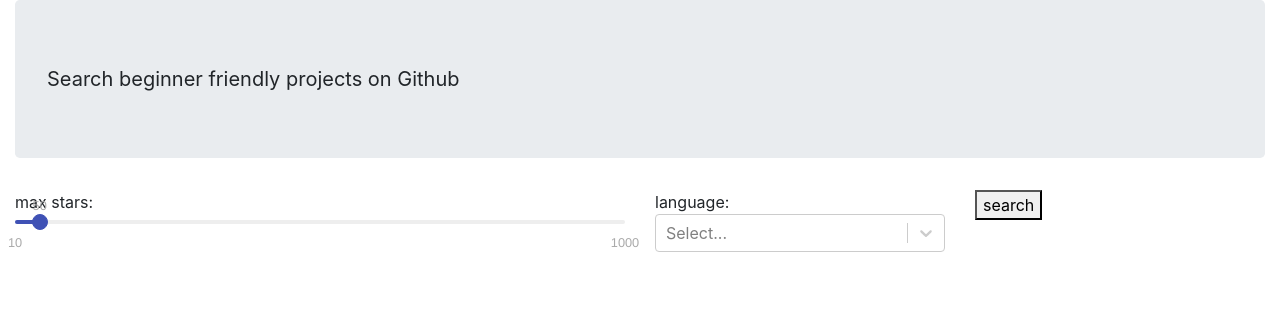
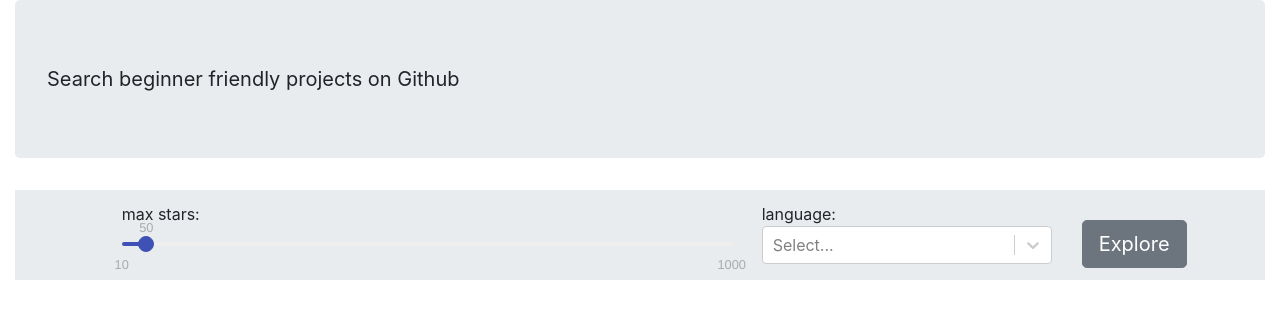
Before and after one commit to manishsaraan/git-first, a React (Create React App) app: page / in a window 1280 px wide. Shown: the top 318 px of the page. Built offline with nearby package versions, Linux system fonts and the light colour scheme.

Commit message:
selection area design changes

```diff
--- a/src/App.css
+++ b/src/App.css
@@ -102,3 +102,16 @@ body {
   margin-top: -2px;
   margin-right: 10px;
 }
+
+.input-range {
+  margin-top: 10px;
+}
+
+.explore-button {
+  margin-top: 18px;
+}
+
+.selector-container {
+  background-color: #e9ecef;
+  padding: 12px 0;
+}
--- a/src/App.js
+++ b/src/App.js
@@ -30,7 +30,7 @@ const App = () => {
       </div>
       <div className="selector-container">
         <div className="row">
-          <div className="col-6">
+          <div className="col-6 offset-md-1">
             <span>max stars:</span>
             <InputRange
               maxValue={1000}
@@ -47,9 +47,14 @@ const App = () => {
               options={languages}
             />
           </div>
-          <div className="col-3">
-            <button type="button" id="search" onClick={exploreProjects}>
-              search
+          <div className="col-1">
+            <button
+              className="btn btn-secondary btn-lg explore-button"
+              type="button"
+              id="search"
+              onClick={exploreProjects}
+            >
+              Explore
             </button>
           </div>
         </div>
--- a/src/components/Repo.js
+++ b/src/components/Repo.js
@@ -38,7 +38,7 @@ const Repo = ({ repo }) => {
               role="img"
             >
               <path
-                fill-rule="evenodd"
+                fillRule={"evenodd"}
                 d="M14 6l-4.9-.64L7 1 4.9 5.36 0 6l3.6 3.26L2.67 14 7 11.67 11.33 14l-.93-4.74L14 6z"
               />
             </svg>{" "}
@@ -55,7 +55,7 @@ const Repo = ({ repo }) => {
                 aria-hidden="true"
               >
                 <path
-                  fill-rule="evenodd"
+                  fillRule={"evenodd"}
                   d="M7 2.3c3.14 0 5.7 2.56 5.7 5.7s-2.56 5.7-5.7 5.7A5.71 5.71 0 0 1 1.3 8c0-3.14 2.56-5.7 5.7-5.7zM7 1C3.14 1 0 4.14 0 8s3.14 7 7 7 7-3.14 7-7-3.14-7-7-7zm1 3H6v5h2V4zm0 6H6v2h2v-2z"
                 />
               </svg>
```
